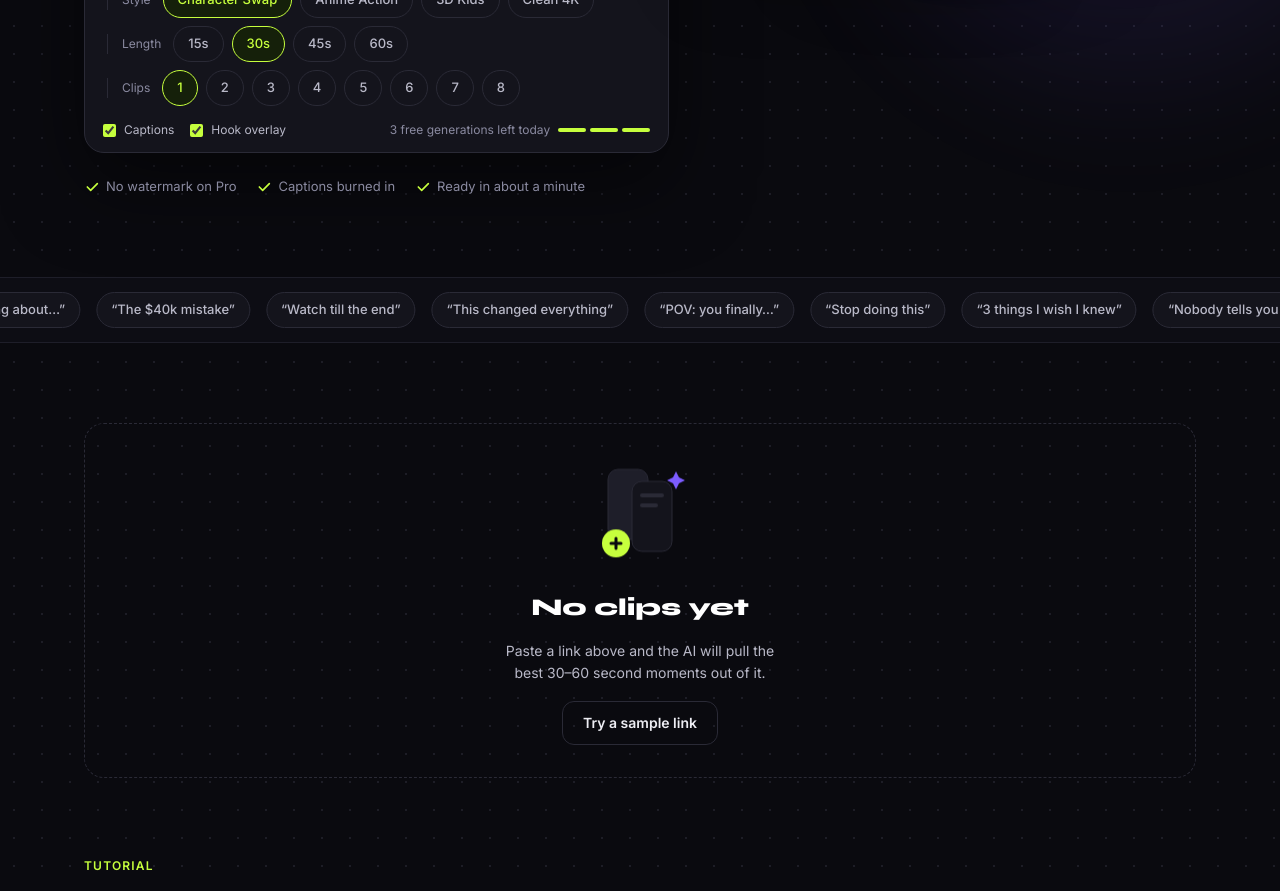
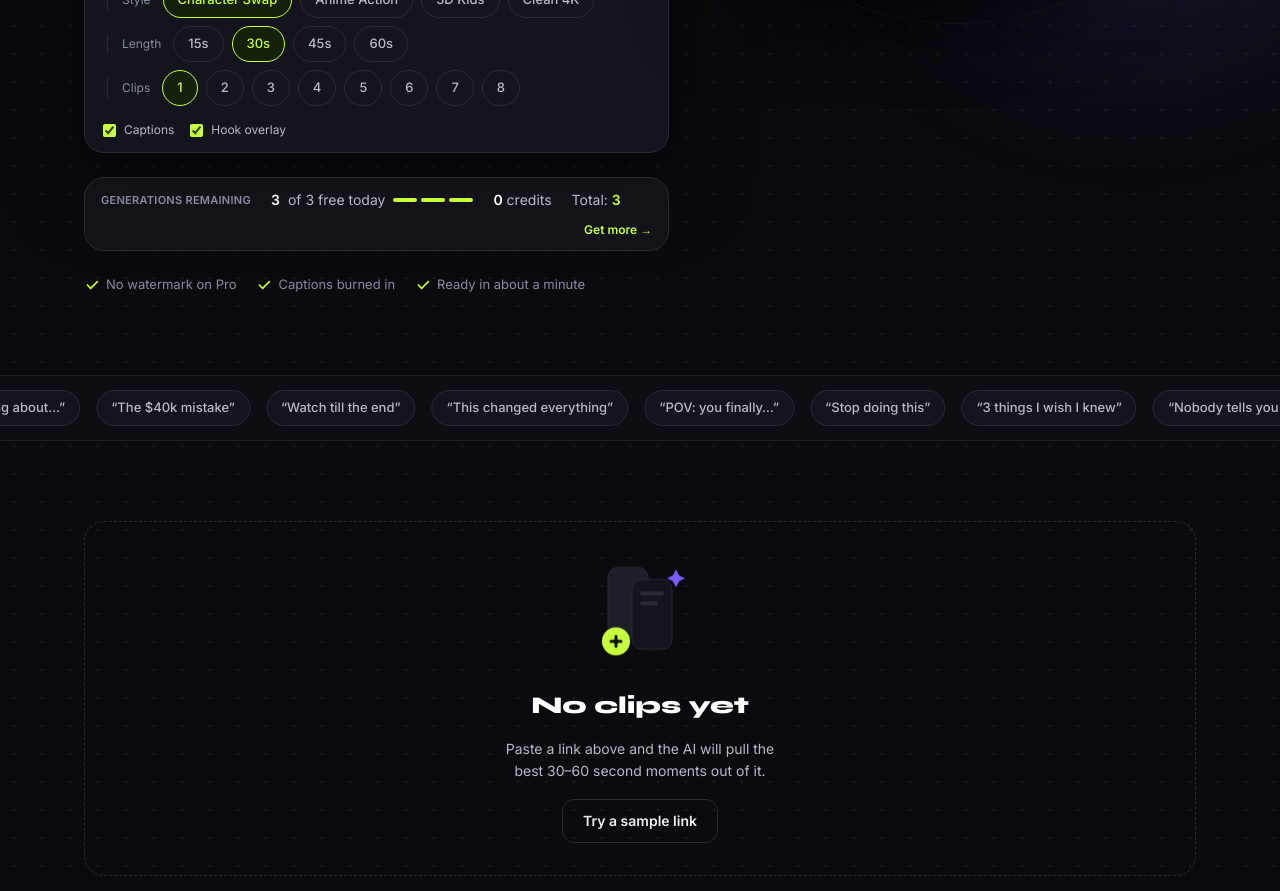
Before and after one commit to senorcoughlin/viral-ai-clipper, a Next.js app: page / in a window 1280 px wide. Shown: the part 940-1831 px from the top of the page. Built offline with nearby package versions, Linux system fonts and the light colour scheme.

Commit message:
Generations remaining section

```diff
--- a/app/page.jsx
+++ b/app/page.jsx
@@ -444,18 +444,23 @@ function HomeInner() {
                   <label className="flex cursor-pointer items-center gap-2 text-soft"><input type="checkbox" className="accent-lime" checked={autoSubtitles} onChange={e => setAutoSubtitles(e.target.checked)} /> Captions</label>
                   <label className="flex cursor-pointer items-center gap-2 text-soft"><input type="checkbox" className="accent-lime" checked={aiHook} onChange={e => setAiHook(e.target.checked)} /> Hook overlay</label>
                 </div>
-                {!isPro && (
-                  <span className="flex items-center gap-2">
-                    {freeLeft} free generation{freeLeft === 1 ? '' : 's'} left today
-                    <span className="inline-flex gap-1">
-                      {Array.from({ length: FREE_DAILY_LIMIT }, (_, i) => (
-                        <i key={i} className={`h-1 w-7 rounded-sm ${i < freeLeft ? 'bg-lime' : 'bg-line2'}`} />
-                      ))}
-                    </span>
-                  </span>
-                )}
               </div>
             </form>
+            <div id="remaining" className="flex flex-wrap items-center gap-x-5 gap-y-3 rounded-card border border-line2 bg-surface/80 px-4 py-3 text-sm">
+              <span className="text-[11px] font-bold uppercase tracking-wide text-muted">Generations remaining</span>
+              {isPro ? (
+                <span className="flex items-center gap-1.5 font-semibold text-lime"><Bolt size={13} fill="#C6FF3D" />Unlimited with Pro</span>
+              ) : (
+                <>
+                  <span className="flex items-center gap-2 text-soft"><b className="text-white">{freeLeft}</b> of {FREE_DAILY_LIMIT} free today
+                    <span className="inline-flex gap-1">{Array.from({ length: FREE_DAILY_LIMIT }, (_, k) => <i key={k} className={`h-1 w-6 rounded-sm ${k < freeLeft ? 'bg-lime' : 'bg-line2'}`} />)}</span>
+                  </span>
+                  <span className="text-soft"><b className="text-white">{credits}</b> credit{credits === 1 ? '' : 's'}</span>
+                  <span className="text-soft">Total: <b className="text-lime">{freeLeft + credits}</b></span>
+                  <button type="button" onClick={() => setShowPricing(true)} className="ml-auto text-xs font-semibold text-lime">Get more →</button>
+                </>
+              )}
+            </div>
  {error && !error.retry && (
               <div role="alert" className="flex items-start gap-3 rounded-card border border-[#FF4D6D]/60 bg-[#FF4D6D]/10 p-4 text-sm animate-fadeup">
                 <span aria-hidden className="mt-0.5 grid h-6 w-6 shrink-0 place-items-center rounded-full bg-[#FF4D6D] text-xs font-bold text-ink">!</span>
--- a/components/BoltMenu.jsx
+++ b/components/BoltMenu.jsx
@@ -3,7 +3,7 @@ import { useEffect, useRef, useState } from 'react';
 import AccountBar from './AccountBar';
 
 const LINKS = [
-  ['Home', '/#top'], ['Your clips', '/#clips'], ['Tutorial', '/tutorial'],
+  ['Home', '/#top'], ['Generations remaining', '/#remaining'], ['Your clips', '/#clips'], ['Tutorial', '/tutorial'],
   ['Connect YouTube', '/api/youtube/start'], ['Connectors', '/connectors'],
   ['AI Tools', '/tools'], ['My Assets', '/assets'], ['Channel', '/channel'], ['Monetize', '/monetize'], ['Permissions', '/permissions'], ['Clipping programs', '/programs'], ['Pricing', '/#pricing'],
 ];
```
